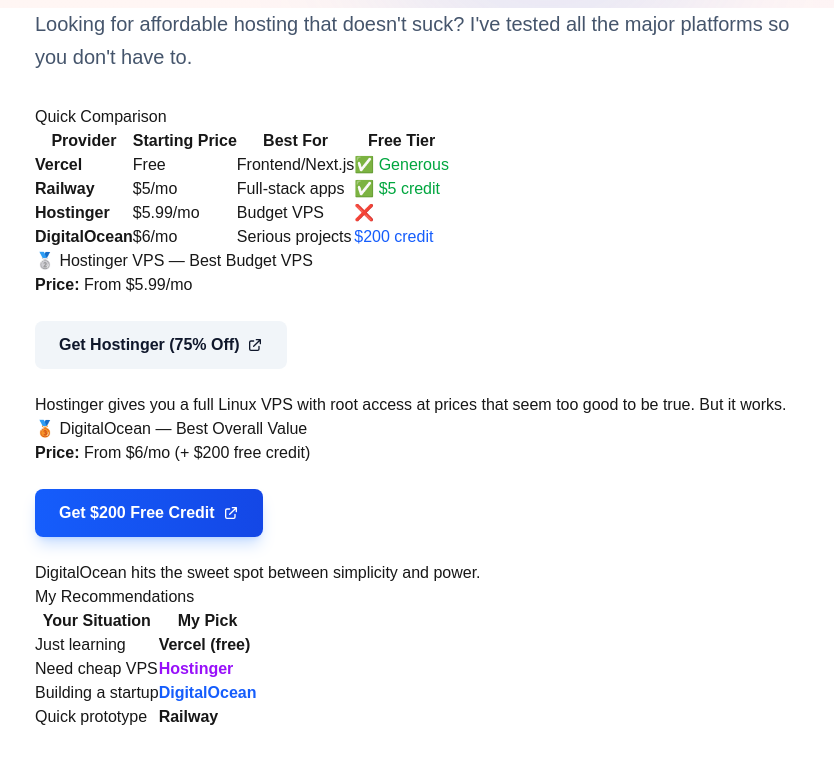
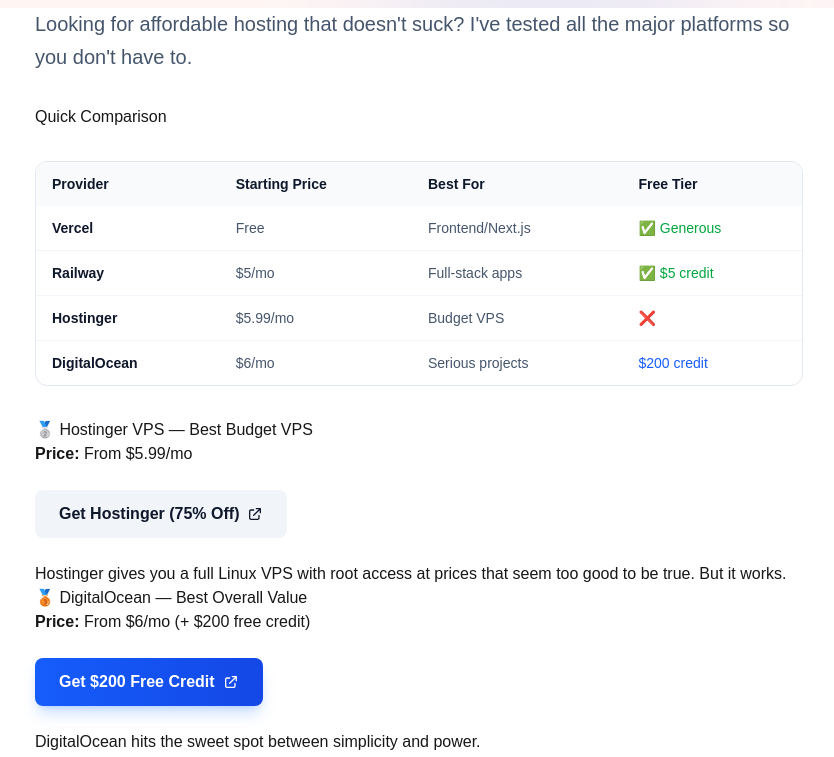
Before and after one commit to vedran77/vedransportfolio, a Next.js app: page /blog/best-cheap-hosting-developers in a window 1280 px wide. Shown: the part 400-1157 px from the top of the page, without its empty margins (221-1055 px from the left). Built offline with nearby package versions, Linux system fonts and the light colour scheme.

Commit message:
fix: improve dark mode design
- Better table styling with borders and backgrounds
- Cleaner Blog button (removed aggressive gradient)
- Improved text contrast in dark mode
- Hover states on table rows

```diff
--- a/app/blog/[slug]/page.tsx
+++ b/app/blog/[slug]/page.tsx
@@ -40,16 +40,40 @@
       prose-headings:font-bold prose-headings:text-slate-900 dark:prose-headings:text-white
       prose-h2:text-2xl prose-h2:mt-12 prose-h2:mb-6
       prose-h3:text-xl prose-h3:mt-8 prose-h3:mb-4
-      prose-p:text-slate-600 dark:prose-p:text-slate-400 prose-p:leading-relaxed
+      prose-p:text-slate-600 dark:prose-p:text-slate-300 prose-p:leading-relaxed
       prose-a:text-blue-600 dark:prose-a:text-blue-400 prose-a:no-underline hover:prose-a:underline
       prose-strong:text-slate-900 dark:prose-strong:text-white
-      prose-ul:my-6 prose-li:text-slate-600 dark:prose-li:text-slate-400
-      prose-table:my-8 prose-table:overflow-hidden prose-table:rounded-lg prose-table:text-sm sm:prose-table:text-base
-      prose-th:bg-slate-100 dark:prose-th:bg-slate-800 prose-th:px-2 sm:prose-th:px-4 prose-th:py-2 sm:prose-th:py-3 prose-th:text-left prose-th:font-semibold prose-th:text-xs sm:prose-th:text-sm
-      prose-td:px-2 sm:prose-td:px-4 prose-td:py-2 sm:prose-td:py-3 prose-td:border-t prose-td:border-slate-200 dark:prose-td:border-slate-700 prose-td:text-xs sm:prose-td:text-sm
+      prose-ul:my-6 prose-li:text-slate-600 dark:prose-li:text-slate-300
     ">
       {children}
     </div>
+  )
+}
+
+// Custom Table component with better styling
+function Table({ children }: { children: React.ReactNode }) {
+  return (
+    <div className="my-8 overflow-x-auto rounded-xl border border-slate-200 dark:border-slate-700">
+      <table className="w-full text-sm">
+        {children}
+      </table>
+    </div>
+  )
+}
+
+function Th({ children }: { children: React.ReactNode }) {
+  return (
+    <th className="bg-slate-100 dark:bg-slate-800 px-4 py-3 text-left font-semibold text-slate-900 dark:text-white border-b border-slate-200 dark:border-slate-700">
+      {children}
+    </th>
+  )
+}
+
+function Td({ children, highlight }: { children: React.ReactNode; highlight?: boolean }) {
+  return (
+    <td className={`px-4 py-3 border-b border-slate-100 dark:border-slate-800 ${highlight ? 'font-semibold text-green-600 dark:text-green-400' : 'text-slate-600 dark:text-slate-300'}`}>
+      {children}
+    </td>
   )
 }
 
@@ -88,22 +112,22 @@
         </p>
 
         <h2>Pricing Breakdown (2026)</h2>
-        <div className="overflow-x-auto">
-          <table>
+        <div className="not-prose my-8 overflow-x-auto rounded-xl border border-slate-200 dark:border-slate-700 bg-white dark:bg-slate-900">
+          <table className="w-full text-sm">
             <thead>
-              <tr>
-                <th>Droplet Type</th>
-                <th>RAM</th>
-                <th>CPU</th>
-                <th>Storage</th>
-                <th>Price/mo</th>
+              <tr className="bg-slate-50 dark:bg-slate-800">
+                <th className="px-4 py-3 text-left font-semibold text-slate-900 dark:text-white">Droplet Type</th>
+                <th className="px-4 py-3 text-left font-semibold text-slate-900 dark:text-white">RAM</th>
+                <th className="px-4 py-3 text-left font-semibold text-slate-900 dark:text-white">CPU</th>
+                <th className="px-4 py-3 text-left font-semibold text-slate-900 dark:text-white">Storage</th>
+                <th className="px-4 py-3 text-left font-semibold text-slate-900 dark:text-white">Price/mo</th>
               </tr>
             </thead>
-            <tbody>
-              <tr><td>Basic</td><td>1GB</td><td>1 vCPU</td><td>25GB SSD</td><td className="font-semibold text-green-600 dark:text-green-400">$6</td></tr>
-              <tr><td>Basic</td><td>2GB</td><td>1 vCPU</td><td>50GB SSD</td><td className="font-semibold text-green-600 dark:text-green-400">$12</td></tr>
-              <tr><td>Basic</td><td>4GB</td><td>2 vCPU</td><td>80GB SSD</td><td className="font-semibold text-green-600 dark:text-green-400">$24</td></tr>
-              <tr><td>Premium</td><td>8GB</td><td>4 vCPU</td><td>160GB NVMe</td><td className="font-semibold text-green-600 dark:text-green-400">$48</td></tr>
+            <tbody className="divide-y divide-slate-100 dark:divide-slate-800">
+              <tr className="hover:bg-slate-50 dark:hover:bg-slate-800/50"><td className="px-4 py-3 text-slate-600 dark:text-slate-300">Basic</td><td className="px-4 py-3 text-slate-600 dark:text-slate-300">1GB</td><td className="px-4 py-3 text-slate-600 dark:text-slate-300">1 vCPU</td><td className="px-4 py-3 text-slate-600 dark:text-slate-300">25GB SSD</td><td className="px-4 py-3 font-semibold text-green-600 dark:text-green-400">$6</td></tr>
+              <tr className="hover:bg-slate-50 dark:hover:bg-slate-800/50"><td className="px-4 py-3 text-slate-600 dark:text-slate-300">Basic</td><td className="px-4 py-3 text-slate-600 dark:text-slate-300">2GB</td><td className="px-4 py-3 text-slate-600 dark:text-slate-300">1 vCPU</td><td className="px-4 py-3 text-slate-600 dark:text-slate-300">50GB SSD</td><td className="px-4 py-3 font-semibold text-green-600 dark:text-green-400">$12</td></tr>
+              <tr className="hover:bg-slate-50 dark:hover:bg-slate-800/50"><td className="px-4 py-3 text-slate-600 dark:text-slate-300">Basic</td><td className="px-4 py-3 text-slate-600 dark:text-slate-300">4GB</td><td className="px-4 py-3 text-slate-600 dark:text-slate-300">2 vCPU</td><td className="px-4 py-3 text-slate-600 dark:text-slate-300">80GB SSD</td><td className="px-4 py-3 font-semibold text-green-600 dark:text-green-400">$24</td></tr>
+              <tr className="hover:bg-slate-50 dark:hover:bg-slate-800/50"><td className="px-4 py-3 text-slate-600 dark:text-slate-300">Premium</td><td className="px-4 py-3 text-slate-600 dark:text-slate-300">8GB</td><td className="px-4 py-3 text-slate-600 dark:text-slate-300">4 vCPU</td><td className="px-4 py-3 text-slate-600 dark:text-slate-300">160GB NVMe</td><td className="px-4 py-3 font-semibold text-green-600 dark:text-green-400">$48</td></tr>
             </tbody>
           </table>
         </div>
@@ -185,22 +209,22 @@
         <h2>Hostinger VPS Pricing (2026)</h2>
         <p>This is where Hostinger shines — their prices are hard to beat:</p>
 
-        <div className="overflow-x-auto">
-          <table>
+        <div className="not-prose my-8 overflow-x-auto rounded-xl border border-slate-200 dark:border-slate-700 bg-white dark:bg-slate-900">
+          <table className="w-full text-sm">
             <thead>
-              <tr>
-                <th>Plan</th>
-                <th>RAM</th>
-                <th>CPU</th>
-                <th>Storage</th>
-                <th>Price/mo</th>
+              <tr className="bg-slate-50 dark:bg-slate-800">
+                <th className="px-4 py-3 text-left font-semibold text-slate-900 dark:text-white">Plan</th>
+                <th className="px-4 py-3 text-left font-semibold text-slate-900 dark:text-white">RAM</th>
+                <th className="px-4 py-3 text-left font-semibold text-slate-900 dark:text-white">CPU</th>
+                <th className="px-4 py-3 text-left font-semibold text-slate-900 dark:text-white">Storage</th>
+                <th className="px-4 py-3 text-left font-semibold text-slate-900 dark:text-white">Price/mo</th>
               </tr>
             </thead>
-            <tbody>
-              <tr><td>KVM 1</td><td>4GB</td><td>1 vCPU</td><td>50GB NVMe</td><td className="font-semibold text-green-600 dark:text-green-400">$5.99</td></tr>
-              <tr><td>KVM 2</td><td>8GB</td><td>2 vCPU</td><td>100GB NVMe</td><td className="font-semibold text-green-600 dark:text-green-400">$7.99</td></tr>
-              <tr><td>KVM 4</td><td>16GB</td><td>4 vCPU</td><td>200GB NVMe</td><td className="font-semibold text-green-600 dark:text-green-400">$10.99</td></tr>
-              <tr><td>KVM 8</td><td>32GB</td><td>8 vCPU</td><td>400GB NVMe</td><td className="font-semibold text-green-600 dark:text-green-400">$17.99</td></tr>
+            <tbody className="divide-y divide-slate-100 dark:divide-slate-800">
+              <tr className="hover:bg-slate-50 dark:hover:bg-slate-800/50"><td className="px-4 py-3 text-slate-600 dark:text-slate-300">KVM 1</td><td className="px-4 py-3 text-slate-600 dark:text-slate-300">4GB</td><td className="px-4 py-3 text-slate-600 dark:text-slate-300">1 vCPU</td><td className="px-4 py-3 text-slate-600 dark:text-slate-300">50GB NVMe</td><td className="px-4 py-3 font-semibold text-green-600 dark:text-green-400">$5.99</td></tr>
+              <tr className="hover:bg-slate-50 dark:hover:bg-slate-800/50"><td className="px-4 py-3 text-slate-600 dark:text-slate-300">KVM 2</td><td className="px-4 py-3 text-slate-600 dark:text-slate-300">8GB</td><td className="px-4 py-3 text-slate-600 dark:text-slate-300">2 vCPU</td><td className="px-4 py-3 text-slate-600 dark:text-slate-300">100GB NVMe</td><td className="px-4 py-3 font-semibold text-green-600 dark:text-green-400">$7.99</td></tr>
+              <tr className="hover:bg-slate-50 dark:hover:bg-slate-800/50"><td className="px-4 py-3 text-slate-600 dark:text-slate-300">KVM 4</td><td className="px-4 py-3 text-slate-600 dark:text-slate-300">16GB</td><td className="px-4 py-3 text-slate-600 dark:text-slate-300">4 vCPU</td><td className="px-4 py-3 text-slate-600 dark:text-slate-300">200GB NVMe</td><td className="px-4 py-3 font-semibold text-green-600 dark:text-green-400">$10.99</td></tr>
+              <tr className="hover:bg-slate-50 dark:hover:bg-slate-800/50"><td className="px-4 py-3 text-slate-600 dark:text-slate-300">KVM 8</td><td className="px-4 py-3 text-slate-600 dark:text-slate-300">32GB</td><td className="px-4 py-3 text-slate-600 dark:text-slate-300">8 vCPU</td><td className="px-4 py-3 text-slate-600 dark:text-slate-300">400GB NVMe</td><td className="px-4 py-3 font-semibold text-green-600 dark:text-green-400">$17.99</td></tr>
             </tbody>
           </table>
         </div>
@@ -257,21 +281,21 @@
         </p>
 
         <h2>Quick Comparison</h2>
-        <div className="overflow-x-auto">
-          <table>
+        <div className="not-prose my-8 overflow-x-auto rounded-xl border border-slate-200 dark:border-slate-700 bg-white dark:bg-slate-900">
+          <table className="w-full text-sm">
             <thead>
-              <tr>
-                <th>Provider</th>
-                <th>Starting Price</th>
-                <th>Best For</th>
-                <th>Free Tier</th>
+              <tr className="bg-slate-50 dark:bg-slate-800">
+                <th className="px-4 py-3 text-left font-semibold text-slate-900 dark:text-white">Provider</th>
+                <th className="px-4 py-3 text-left font-semibold text-slate-900 dark:text-white">Starting Price</th>
+                <th className="px-4 py-3 text-left font-semibold text-slate-900 dark:text-white">Best For</th>
+                <th className="px-4 py-3 text-left font-semibold text-slate-900 dark:text-white">Free Tier</th>
               </tr>
             </thead>
-            <tbody>
-              <tr><td className="font-semibold">Vercel</td><td>Free</td><td>Frontend/Next.js</td><td className="text-green-600 dark:text-green-400">✅ Generous</td></tr>
-              <tr><td className="font-semibold">Railway</td><td>$5/mo</td><td>Full-stack apps</td><td className="text-green-600 dark:text-green-400">✅ $5 credit</td></tr>
-              <tr><td className="font-semibold">Hostinger</td><td>$5.99/mo</td><td>Budget VPS</td><td className="text-slate-400">❌</td></tr>
-              <tr><td className="font-semibold">DigitalOcean</td><td>$6/mo</td><td>Serious projects</td><td className="text-blue-600 dark:text-blue-400">$200 credit</td></tr>
+            <tbody className="divide-y divide-slate-100 dark:divide-slate-800">
+              <tr className="hover:bg-slate-50 dark:hover:bg-slate-800/50"><td className="px-4 py-3 font-semibold text-slate-900 dark:text-white">Vercel</td><td className="px-4 py-3 text-slate-600 dark:text-slate-300">Free</td><td className="px-4 py-3 text-slate-600 dark:text-slate-300">Frontend/Next.js</td><td className="px-4 py-3 text-green-600 dark:text-green-400">✅ Generous</td></tr>
+              <tr className="hover:bg-slate-50 dark:hover:bg-slate-800/50"><td className="px-4 py-3 font-semibold text-slate-900 dark:text-white">Railway</td><td className="px-4 py-3 text-slate-600 dark:text-slate-300">$5/mo</td><td className="px-4 py-3 text-slate-600 dark:text-slate-300">Full-stack apps</td><td className="px-4 py-3 text-green-600 dark:text-green-400">✅ $5 credit</td></tr>
+              <tr className="hover:bg-slate-50 dark:hover:bg-slate-800/50"><td className="px-4 py-3 font-semibold text-slate-900 dark:text-white">Hostinger</td><td className="px-4 py-3 text-slate-600 dark:text-slate-300">$5.99/mo</td><td className="px-4 py-3 text-slate-600 dark:text-slate-300">Budget VPS</td><td className="px-4 py-3 text-slate-400">❌</td></tr>
+              <tr className="hover:bg-slate-50 dark:hover:bg-slate-800/50"><td className="px-4 py-3 font-semibold text-slate-900 dark:text-white">DigitalOcean</td><td className="px-4 py-3 text-slate-600 dark:text-slate-300">$6/mo</td><td className="px-4 py-3 text-slate-600 dark:text-slate-300">Serious projects</td><td className="px-4 py-3 text-blue-600 dark:text-blue-400">$200 credit</td></tr>
             </tbody>
           </table>
         </div>
@@ -295,19 +319,19 @@
         <p>DigitalOcean hits the sweet spot between simplicity and power.</p>
 
         <h2>My Recommendations</h2>
-        <div className="overflow-x-auto">
-          <table>
+        <div className="not-prose my-8 overflow-x-auto rounded-xl border border-slate-200 dark:border-slate-700 bg-white dark:bg-slate-900">
+          <table className="w-full text-sm">
             <thead>
-              <tr>
-                <th>Your Situation</th>
-                <th>My Pick</th>
+              <tr className="bg-slate-50 dark:bg-slate-800">
+                <th className="px-4 py-3 text-left font-semibold text-slate-900 dark:text-white">Your Situation</th>
+                <th className="px-4 py-3 text-left font-semibold text-slate-900 dark:text-white">My Pick</th>
               </tr>
             </thead>
-            <tbody>
-              <tr><td>Just learning</td><td className="font-semibold">Vercel (free)</td></tr>
-              <tr><td>Need cheap VPS</td><td className="font-semibold text-purple-600 dark:text-purple-400">Hostinger</td></tr>
-              <tr><td>Building a startup</td><td className="font-semibold text-blue-600 dark:text-blue-400">DigitalOcean</td></tr>
-              <tr><td>Quick prototype</td><td className="font-semibold">Railway</td></tr>
+            <tbody className="divide-y divide-slate-100 dark:divide-slate-800">
+              <tr className="hover:bg-slate-50 dark:hover:bg-slate-800/50"><td className="px-4 py-3 text-slate-600 dark:text-slate-300">Just learning</td><td className="px-4 py-3 font-semibold text-slate-900 dark:text-white">Vercel (free)</td></tr>
+              <tr className="hover:bg-slate-50 dark:hover:bg-slate-800/50"><td className="px-4 py-3 text-slate-600 dark:text-slate-300">Need cheap VPS</td><td className="px-4 py-3 font-semibold text-purple-600 dark:text-purple-400">Hostinger</td></tr>
+              <tr className="hover:bg-slate-50 dark:hover:bg-slate-800/50"><td className="px-4 py-3 text-slate-600 dark:text-slate-300">Building a startup</td><td className="px-4 py-3 font-semibold text-blue-600 dark:text-blue-400">DigitalOcean</td></tr>
+              <tr className="hover:bg-slate-50 dark:hover:bg-slate-800/50"><td className="px-4 py-3 text-slate-600 dark:text-slate-300">Quick prototype</td><td className="px-4 py-3 font-semibold text-slate-900 dark:text-white">Railway</td></tr>
             </tbody>
           </table>
         </div>
--- a/components/Hero.tsx
+++ b/components/Hero.tsx
@@ -140,7 +140,7 @@
 
           <motion.a
             href="/blog"
-            className="px-8 py-4 bg-gradient-to-r from-blue-600 to-purple-600 text-white rounded-lg font-medium text-base hover:from-blue-700 hover:to-purple-700 transition-all flex items-center gap-2 shadow-lg shadow-blue-500/25"
+            className="px-8 py-4 border border-slate-300 dark:border-slate-700 text-slate-900 dark:text-white rounded-lg font-medium text-base hover:bg-slate-50 dark:hover:bg-slate-900 transition-colors flex items-center gap-2"
             whileHover={{ scale: 1.02 }}
             whileTap={{ scale: 0.98 }}
           >
--- a/package.json
+++ b/package.json
@@ -27,6 +27,7 @@
     "@types/react-dom": "^19",
     "eslint": "^9",
     "eslint-config-next": "^16.1.1",
+    "puppeteer": "^24.37.5",
     "tailwindcss": "^4",
     "typescript": "^5"
   }
```
Also changed, not shown: screenshot-dark.js (added, +27 -0 lines), screenshot.js (added, +35 -0 lines), 1 other file (tests, documents, lock files or other folders).
